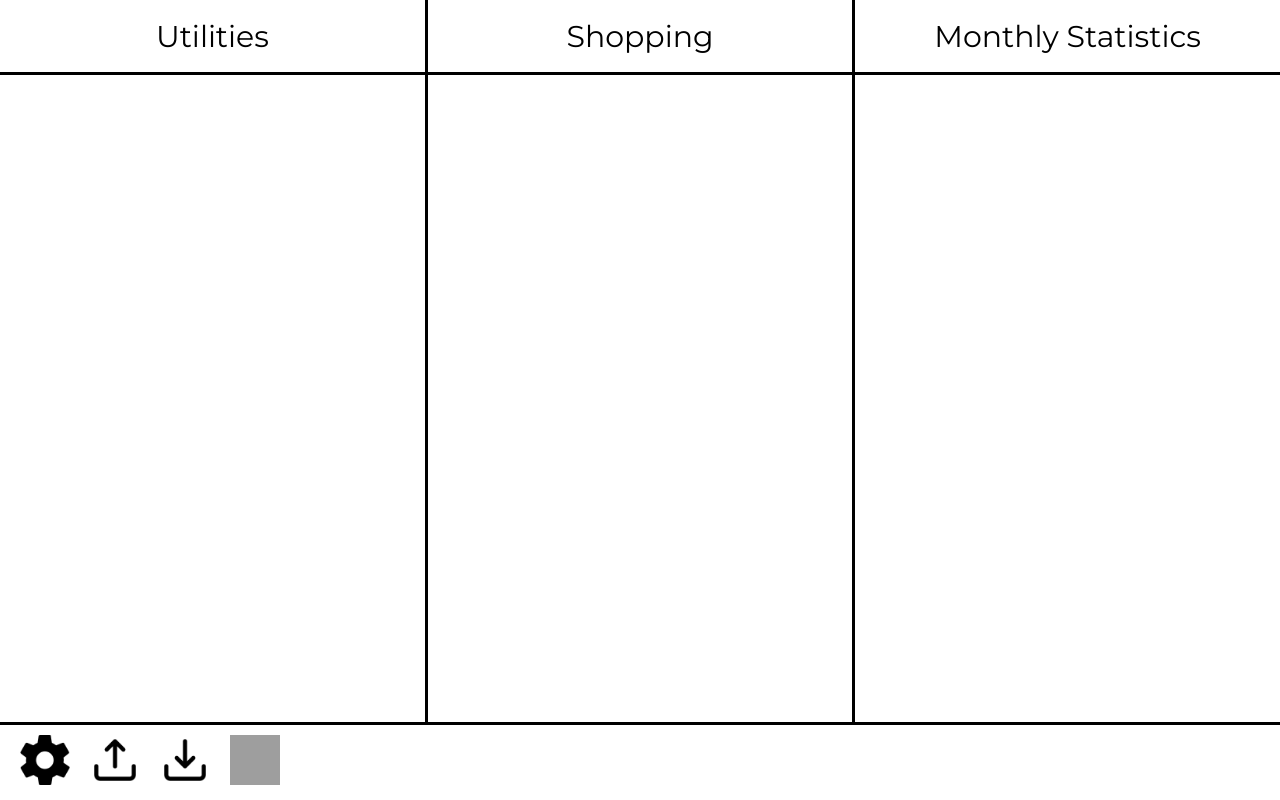
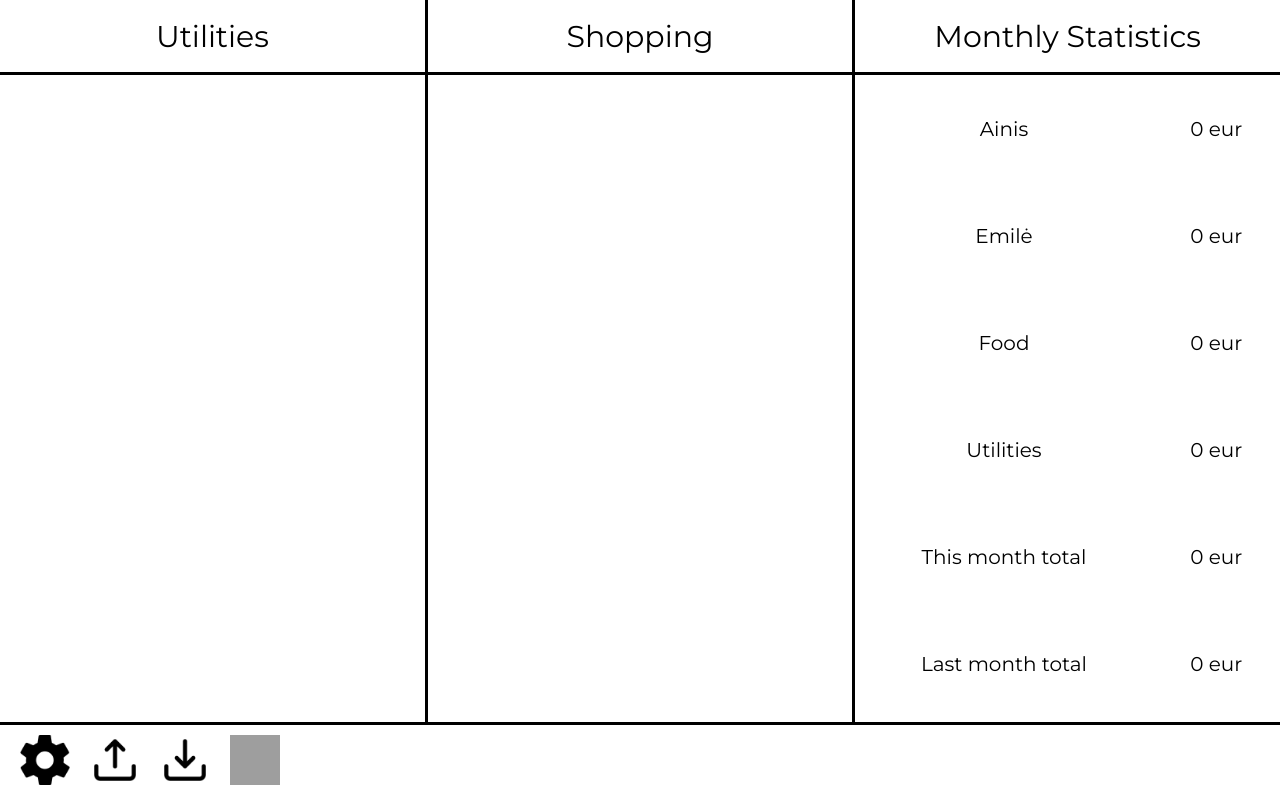
Before and after one commit to AinisALaur/Finance-tracker, a React (Create React App) app: page / in a window 1280 px wide. Built offline with nearby package versions, Linux system fonts and the light colour scheme; grey boxes are pictures that could not be loaded; a web font is replaced by a local one.

Commit message:
Made monthly statistics functional

```diff
--- a/src/App.js
+++ b/src/App.js
@@ -7,6 +7,7 @@ import {
   DataContainer,
   AddMenu,
   Instance,
+  MonthlyData,
 } from "./Containers";
 import {
   SettingsButton,
@@ -22,8 +23,18 @@ function App() {
   const firstRender = useRef(true);
 
   useEffect(() => {
-    const storedUtilities = JSON.parse(localStorage.getItem("utilities")) || [];
-    const storedFood = JSON.parse(localStorage.getItem("food")) || [];
+    const storedUtilities =
+      JSON.parse(localStorage.getItem("utilities"))?.map((inst) => ({
+        ...inst,
+        date: new Date(inst.date),
+      })) || [];
+
+    const storedFood =
+      JSON.parse(localStorage.getItem("food"))?.map((inst) => ({
+        ...inst,
+        date: new Date(inst.date),
+      })) || [];
+
     setInstances({ utilities: storedUtilities, food: storedFood });
   }, []);
 
@@ -42,14 +53,62 @@ function App() {
       className: subCategory,
       name: subCategory,
       author,
-      date,
-      amount,
+      date: new Date(date),
+      amount: parseFloat(amount),
     };
 
     setInstances((prev) => ({
       ...prev,
       [category]: [...prev[category], newInst],
     }));
+  }
+
+  function sumByAuthor(author) {
+    const now = new Date();
+    let total = 0;
+
+    for (const category in instances) {
+      for (const inst of instances[category]) {
+        if (
+          inst.author === author &&
+          inst.date.getMonth() === now.getMonth() &&
+          inst.date.getFullYear() === now.getFullYear()
+        ) {
+          total += inst.amount;
+        }
+      }
+    }
+    return total;
+  }
+
+  function sumByCategory(thisCategory) {
+    const now = new Date();
+    let total = 0;
+
+    for (const inst of instances[thisCategory]) {
+      if (
+        inst.date.getMonth() === now.getMonth() &&
+        inst.date.getFullYear() === now.getFullYear()
+      ) {
+        total += inst.amount;
+      }
+    }
+    return total;
+  }
+
+  function sumByMonth(year, month) {
+    let total = 0;
+    for (const category in instances) {
+      for (const inst of instances[category]) {
+        if (
+          inst.date.getMonth() === month &&
+          inst.date.getFullYear() === year
+        ) {
+          total += inst.amount;
+        }
+      }
+    }
+    return total;
   }
 
   return (
@@ -85,7 +144,22 @@ function App() {
         </Container>
         <Container className="statis-container">
           <TextBox>Monthly Statistics</TextBox>
-          <DataContainer id="statis-data"></DataContainer>
+          <DataContainer id="statis-data">
+            <MonthlyData
+              ainisExpenses={sumByAuthor("ainis")}
+              emileExpenses={sumByAuthor("emilė")}
+              foodExpenses={sumByCategory("food")}
+              utilityExpenses={sumByCategory("utilities")}
+              thisMonthTotal={sumByMonth(
+                new Date().getFullYear(),
+                new Date().getMonth()
+              )}
+              lastMonthTotal={sumByMonth(
+                new Date().getFullYear(),
+                new Date().getMonth() - 1
+              )}
+            />
+          </DataContainer>
         </Container>
       </div>
 
--- a/src/Containers.css
+++ b/src/Containers.css
@@ -177,7 +177,7 @@
   );
 }
 
-.kita {
+.other {
   background: #fd1d1d;
   background: linear-gradient(
     90deg,
@@ -223,3 +223,44 @@
     rgba(237, 221, 83, 1) 100%
   );
 }
+
+.ainis-expenses,
+.emile-expenses,
+.food-expenses,
+.utility-expenses,
+.this-month-total,
+.last-month-total {
+  height: 16.67%;
+  width: 100%;
+  display: flex;
+}
+
+.ainis-expenses-name,
+.emile-expenses-name,
+.food-expenses-name,
+.utility-expenses-name,
+.this-month-total-name,
+.last-month-total-name {
+  height: 100%;
+  width: 70%;
+  display: flex;
+  align-items: center;
+  justify-content: center;
+  font-size: 20px;
+  font-family: "Montserrat", sans-serif;
+}
+
+.ainis-expenses-amount,
+.emile-expenses-amount,
+.food-expenses-amount,
+.utility-expenses-amount,
+.this-month-total-amount,
+.last-month-total-amount {
+  height: 100%;
+  width: 30%;
+  display: flex;
+  align-items: center;
+  justify-content: center;
+  font-size: 20px;
+  font-family: "Montserrat", sans-serif;
+}
--- a/src/Containers.js
+++ b/src/Containers.js
@@ -167,7 +167,7 @@ function AddMenu({ setBlurOn, setAddMenuOn, onCreateInstance }) {
                 onCreateInstance(
                   category,
                   subCategory,
-                  amount.trim() + " eur",
+                  amount.trim() + "€",
                   date,
                   author
                 );
@@ -197,12 +197,52 @@ function Instance({ className, name, author, date, amount }) {
       </div>
       <div className="instance-info">
         <div className="instance-name">{name.toUpperCase()}</div>
-        <div className="instance-author">{author.toUpperCase()}</div>
-        <div className="instance-date">{date}</div>
+        {author && (
+          <div className="instance-author">{author.toUpperCase()}</div>
+        )}
+        <div className="instance-date">{date.toLocaleDateString()}</div>
       </div>
-      <div className="instance-amount">{amount}</div>
+      <div className="instance-amount">{amount}€</div>
     </div>
   );
 }
 
-export { Container, TextBox, DataContainer, AddMenu, Instance };
+function MonthlyData({
+  ainisExpenses,
+  emileExpenses,
+  foodExpenses,
+  utilityExpenses,
+  thisMonthTotal,
+  lastMonthTotal,
+}) {
+  return (
+    <>
+      <div className="ainis-expenses">
+        <div className="ainis-expenses-name">Ainis</div>
+        <div className="ainis-expenses-amount">{ainisExpenses} eur</div>
+      </div>
+      <div className="emile-expenses">
+        <div className="emile-expenses-name">Emilė</div>
+        <div className="emile-expenses-amount">{emileExpenses} eur</div>
+      </div>
+      <div className="food-expenses">
+        <div className="food-expenses-name">Food</div>
+        <div className="food-expenses-amount">{foodExpenses} eur</div>
+      </div>
+      <div className="utility-expenses">
+        <div className="utility-expenses-name">Utilities</div>
+        <div className="utility-expenses-amount">{utilityExpenses} eur</div>
+      </div>
+      <div className="this-month-total">
+        <div className="this-month-total-name">This month total</div>
+        <div className="this-month-total-amount">{thisMonthTotal} eur</div>
+      </div>
+      <div className="last-month-total">
+        <div className="last-month-total-name">Last month total</div>
+        <div className="last-month-total-amount">{lastMonthTotal} eur</div>
+      </div>
+    </>
+  );
+}
+
+export { Container, TextBox, DataContainer, AddMenu, Instance, MonthlyData };
```
